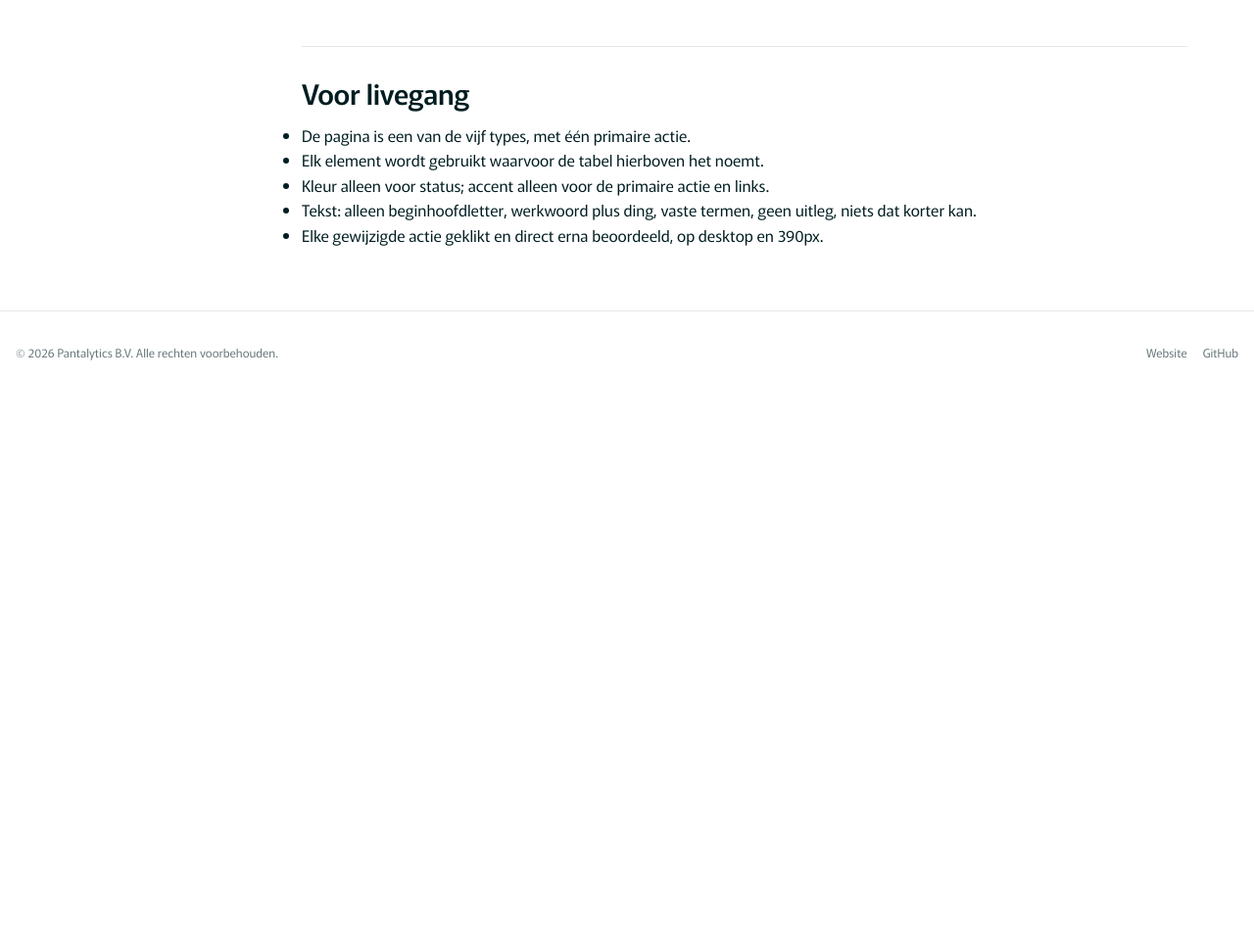
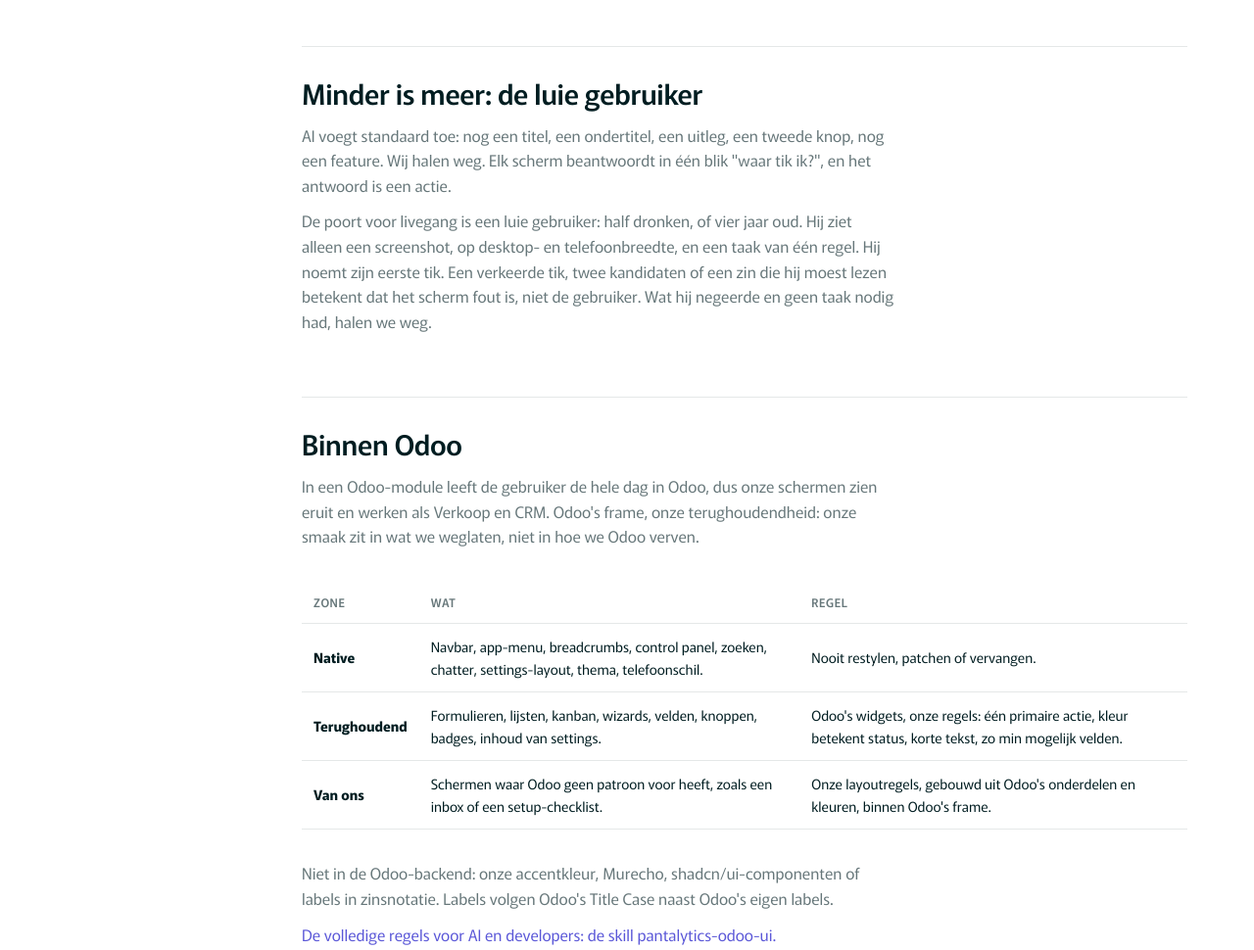
Before and after one commit to pantalytics/pantalytics-brand, an Astro site: page /product-ui in a window 1280 px wide. Shown: the part 4680-5650 px from the top of the page at 98% size. Before the commit the page ends 5082 px from the top, so only its background shows below. Built offline with nearby package versions, Linux system fonts and the light colour scheme; Astro itself is replaced by a stand-in of ours.

Commit message:
Product UI page: less is more with the lazy user, and Inside Odoo (nl + en)
Co-Authored-By: Claude Opus 5.5 <noreply@anthropic.com>
Claude-Session: https://claude.ai/code/session_016iWLdDriN1AhULcqk5KQPk

```diff
--- a/src/components/ProductUI.astro
+++ b/src/components/ProductUI.astro
@@ -99,7 +99,34 @@ const range = (n: number) => Array.from({ length: n }, (_, i) => i + 1);
   <div class="example-after"><span class="example-label">{t("voice.example.after.label")}</span>{t("ui.example2.after")}</div>
 </div>
 
+<h2>{t("ui.lazy.title")}</h2>
+<p>{t("ui.lazy.desc")}</p>
+<p>{t("ui.lazy.test")}</p>
+
+<h2>{t("ui.odoo.title")}</h2>
+<p>{t("ui.odoo.desc")}</p>
+<table class="voice-table">
+  <thead>
+    <tr>
+      <th>{t("ui.odoo.col.zone")}</th>
+      <th>{t("ui.odoo.col.what")}</th>
+      <th>{t("ui.odoo.col.rule")}</th>
+    </tr>
+  </thead>
+  <tbody>
+    {range(3).map((i) => (
+      <tr>
+        <td><strong>{t(`ui.odoo.zone.${i}.name`)}</strong></td>
+        <td>{t(`ui.odoo.zone.${i}.what`)}</td>
+        <td>{t(`ui.odoo.zone.${i}.rule`)}</td>
+      </tr>
+    ))}
+  </tbody>
+</table>
+<p>{t("ui.odoo.not")}</p>
+<p><a href="https://github.com/pantalytics/pantalytics-brand/tree/main/skills/pantalytics-odoo-ui">{t("ui.odoo.skill")}</a></p>
+
 <h2>{t("ui.check.title")}</h2>
 <ul>
-  {range(5).map((i) => <li>{t(`ui.check.${i}`)}</li>)}
+  {range(6).map((i) => <li>{t(`ui.check.${i}`)}</li>)}
 </ul>
--- a/src/i18n/en.json
+++ b/src/i18n/en.json
@@ -509,6 +509,26 @@
   "ui.check.3": "Colour only for status; accent only for the primary action and links.",
   "ui.check.4": "Copy: sentence case, verb plus thing, fixed terms, no explainers, nothing that could be shorter.",
   "ui.check.5": "Every touched action clicked and judged right after the click, at desktop and 390px.",
+  "ui.check.6": "The lazy user passes: one screenshot and a one-line task, first tap right without reading a sentence.",
+  "ui.lazy.title": "Less is more: the lazy user",
+  "ui.lazy.desc": "AI adds by default: another title, a subtitle, a help paragraph, a second button, one more feature. We remove. Every screen answers \"where do I tap?\" in one glance, and the answer is an action.",
+  "ui.lazy.test": "The gate before ship is a lazy user: half drunk, or four years old. It sees only a screenshot, at desktop and phone width, and a one-line task. It names its first tap. A wrong tap, two candidates, or a sentence it had to read means the screen is wrong, not the user. What it ignored and no task needed, we delete.",
+  "ui.odoo.title": "Inside Odoo",
+  "ui.odoo.desc": "Inside an Odoo module the user lives in Odoo all day, so our screens look and behave like Sales and CRM. Odoo's frame, our restraint: our taste shows in what we leave out, not in how Odoo is painted.",
+  "ui.odoo.col.zone": "Zone",
+  "ui.odoo.col.what": "What",
+  "ui.odoo.col.rule": "Rule",
+  "ui.odoo.zone.1.name": "Native",
+  "ui.odoo.zone.1.what": "Navbar, app menu, breadcrumbs, control panel, search, chatter, settings layout, theme, phone shell.",
+  "ui.odoo.zone.1.rule": "Never restyle, patch or replace.",
+  "ui.odoo.zone.2.name": "Restrained",
+  "ui.odoo.zone.2.what": "Forms, lists, kanban, wizards, fields, buttons, badges, settings content.",
+  "ui.odoo.zone.2.rule": "Odoo's widgets, our rules: one primary action, colour means status, short copy, fewest fields.",
+  "ui.odoo.zone.3.name": "Ours",
+  "ui.odoo.zone.3.what": "Screens Odoo has no pattern for, such as an inbox or a setup checklist.",
+  "ui.odoo.zone.3.rule": "Our layout rules, built from Odoo's parts and colours, inside Odoo's frame.",
+  "ui.odoo.not": "Not in the Odoo backend: our accent, Murecho, shadcn/ui components or sentence-case labels. Labels follow Odoo's Title Case next to Odoo's own.",
+  "ui.odoo.skill": "The full rules for AI and developers: the pantalytics-odoo-ui skill.",
   "design.ui.moved": "Product UI has its own page now: the standard, the page types, which element to use when, and how to write for the interface.",
   "design.ui.moved.link": "Go to Product UI"
 }
--- a/src/i18n/nl.json
+++ b/src/i18n/nl.json
@@ -509,6 +509,26 @@
   "ui.check.3": "Kleur alleen voor status; accent alleen voor de primaire actie en links.",
   "ui.check.4": "Tekst: alleen beginhoofdletter, werkwoord plus ding, vaste termen, geen uitleg, niets dat korter kan.",
   "ui.check.5": "Elke gewijzigde actie geklikt en direct erna beoordeeld, op desktop en 390px.",
+  "ui.check.6": "De luie gebruiker slaagt: één screenshot en een taak van één regel, eerste tik goed zonder een zin te lezen.",
+  "ui.lazy.title": "Minder is meer: de luie gebruiker",
+  "ui.lazy.desc": "AI voegt standaard toe: nog een titel, een ondertitel, een uitleg, een tweede knop, nog een feature. Wij halen weg. Elk scherm beantwoordt in één blik \"waar tik ik?\", en het antwoord is een actie.",
+  "ui.lazy.test": "De poort voor livegang is een luie gebruiker: half dronken, of vier jaar oud. Hij ziet alleen een screenshot, op desktop- en telefoonbreedte, en een taak van één regel. Hij noemt zijn eerste tik. Een verkeerde tik, twee kandidaten of een zin die hij moest lezen betekent dat het scherm fout is, niet de gebruiker. Wat hij negeerde en geen taak nodig had, halen we weg.",
+  "ui.odoo.title": "Binnen Odoo",
+  "ui.odoo.desc": "In een Odoo-module leeft de gebruiker de hele dag in Odoo, dus onze schermen zien eruit en werken als Verkoop en CRM. Odoo's frame, onze terughoudendheid: onze smaak zit in wat we weglaten, niet in hoe we Odoo verven.",
+  "ui.odoo.col.zone": "Zone",
+  "ui.odoo.col.what": "Wat",
+  "ui.odoo.col.rule": "Regel",
+  "ui.odoo.zone.1.name": "Native",
+  "ui.odoo.zone.1.what": "Navbar, app-menu, breadcrumbs, control panel, zoeken, chatter, settings-layout, thema, telefoonschil.",
+  "ui.odoo.zone.1.rule": "Nooit restylen, patchen of vervangen.",
+  "ui.odoo.zone.2.name": "Terughoudend",
+  "ui.odoo.zone.2.what": "Formulieren, lijsten, kanban, wizards, velden, knoppen, badges, inhoud van settings.",
+  "ui.odoo.zone.2.rule": "Odoo's widgets, onze regels: één primaire actie, kleur betekent status, korte tekst, zo min mogelijk velden.",
+  "ui.odoo.zone.3.name": "Van ons",
+  "ui.odoo.zone.3.what": "Schermen waar Odoo geen patroon voor heeft, zoals een inbox of een setup-checklist.",
+  "ui.odoo.zone.3.rule": "Onze layoutregels, gebouwd uit Odoo's onderdelen en kleuren, binnen Odoo's frame.",
+  "ui.odoo.not": "Niet in de Odoo-backend: onze accentkleur, Murecho, shadcn/ui-componenten of labels in zinsnotatie. Labels volgen Odoo's Title Case naast Odoo's eigen labels.",
+  "ui.odoo.skill": "De volledige regels voor AI en developers: de skill pantalytics-odoo-ui.",
   "design.ui.moved": "Product-UI heeft nu een eigen pagina: de standaard, de paginatypes, welk element wanneer, en hoe je voor de interface schrijft.",
   "design.ui.moved.link": "Naar Product-UI"
 }
```
Also changed, not shown: README.md.
